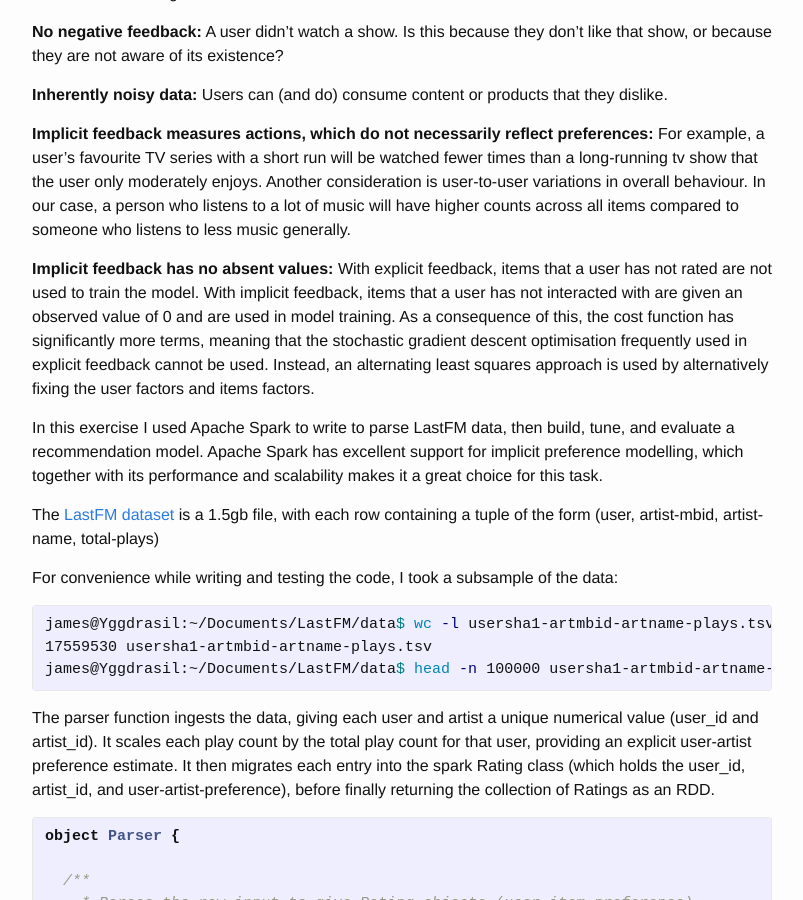
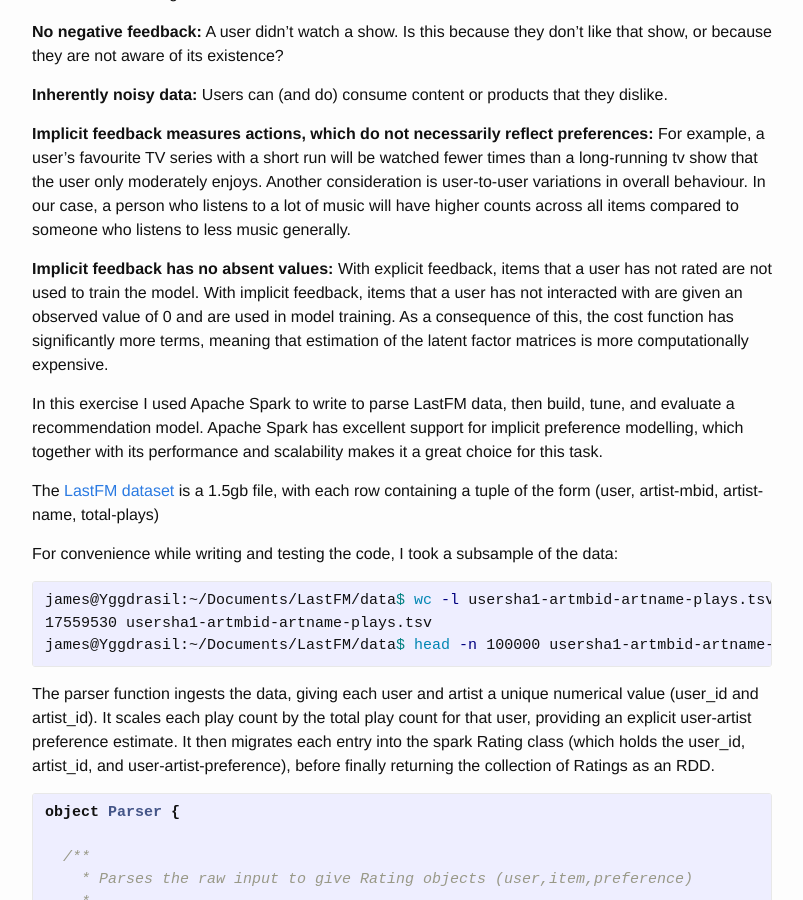
Before and after one commit to jlln/jlln.github.io, a Jekyll site: the page built from _posts/2016-09-19-lastfm.markdown, in a window 1280 px wide and 900 px high, scrolled down 723 px. Shown: the whole window, without its empty margins (238-1041 px from the left). Built offline with Jekyll 4.4.1, drawn with Linux system fonts in a browser that asks for light colours; formulas are drawn with MathJax 3.

Commit message:
Update 2016-09-19-lastfm.markdown

```diff
--- a/_posts/2016-09-19-lastfm.markdown
+++ b/_posts/2016-09-19-lastfm.markdown
@@ -19,7 +19,7 @@ The LastFM data is an example of [implicit preference data](http://yifanhu.net/P
 
 <b>Implicit feedback measures actions, which do not necessarily reflect preferences:</b> For example, a user’s favourite TV series with a short run will be watched fewer times than a long-running tv show that the user only moderately enjoys. Another consideration is user-to-user variations in overall behaviour. In our case, a person who listens to a lot of music will have higher counts across all items compared to someone who listens to less music generally.
 
-<b>Implicit feedback has no absent values:</b> With explicit feedback, items that a user has not rated are not used to train the model. With implicit feedback, items that a user has not interacted with are given an observed value of 0 and are used in model training. As a consequence of this, the cost function has significantly more terms, meaning that the stochastic gradient descent optimisation frequently used in explicit feedback cannot be used. Instead, an alternating least squares approach is used by alternatively fixing the user factors and items factors.
+<b>Implicit feedback has no absent values:</b> With explicit feedback, items that a user has not rated are not used to train the model. With implicit feedback, items that a user has not interacted with are given an observed value of 0 and are used in model training. As a consequence of this, the cost function has significantly more terms, meaning that estimation of the latent factor matrices is more computationally expensive.
 
 
 In this exercise I used Apache Spark to write to parse LastFM data, then build, tune, and evaluate a recommendation model. Apache Spark has excellent support for implicit preference modelling, which together with its performance and scalability makes it a great choice for this task.
```
